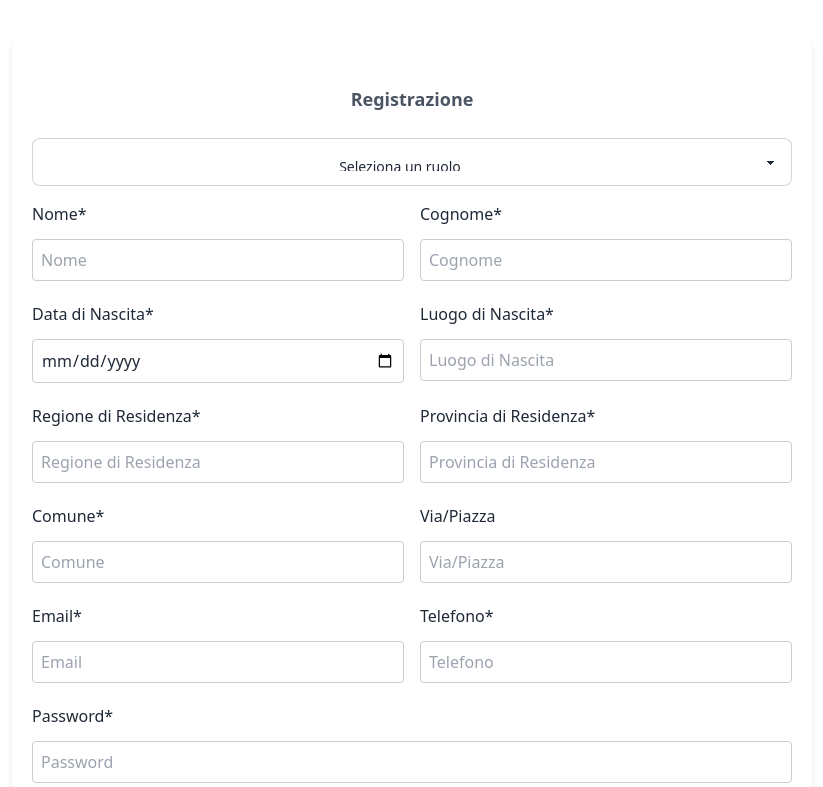
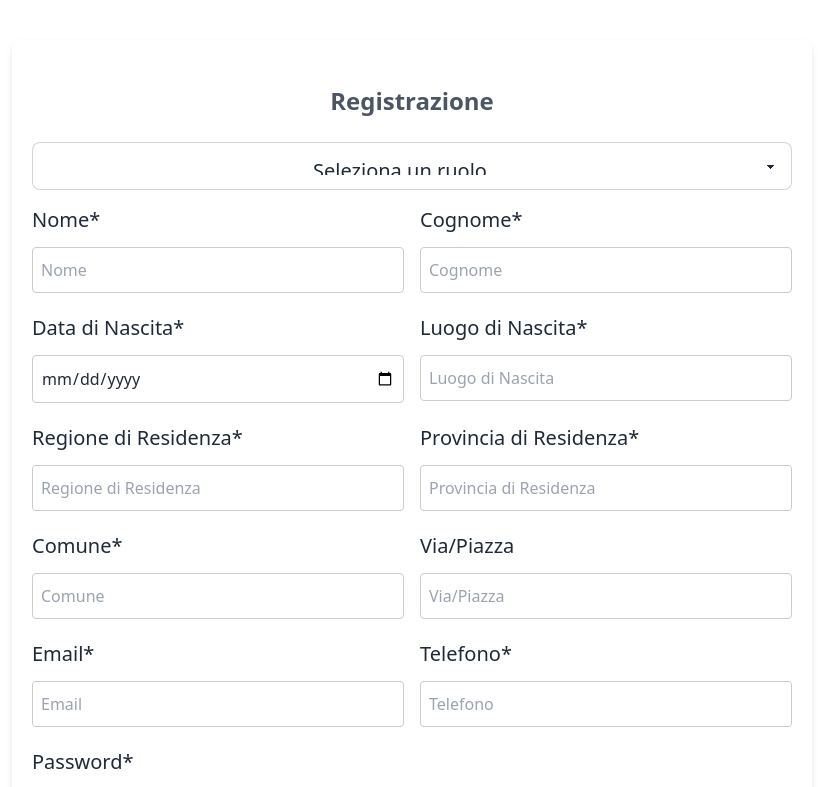
Before and after one commit to arash-96/farmacisti_finder, a React (Vite) app in the folder frontend/: page /register in a window 1280 px wide. Shown: the top 787 px of the page, without its empty margins (228-1051 px from the left). Built offline with nearby package versions, Linux system fonts and the light colour scheme; the HTML template or start-up script is replaced by a standard one.

Commit message:
changed font size

```diff
--- a/frontend/src/components/Forms.jsx
+++ b/frontend/src/components/Forms.jsx
@@ -128,13 +128,13 @@ function Form({ route, method }) {
   return (
     <form onSubmit={handleSubmit} className="form-container">
       <ToastContainer position="top-right" />
-      <h1 className="text-lg text-gray-600 text-center">Registrazione</h1>
+      <h1 className="text-2xl text-gray-600 text-center">Registrazione</h1>
       <div className="form-grid">
         <div className="form-row">
-          <div className="form-row  text-center w-full">
+          <div className="form-row text-center w-full">
             <div className="form-group">
               <select
-                className="select select-bordered w-full text-center"
+                className="select select-bordered w-full text-center text-xl"
                 onChange={(e) => {
                   setUserRole(e.target.value);
                 }}
@@ -151,9 +151,9 @@ function Form({ route, method }) {
         </div>
         <div className="form-row">
           <div className="form-group">
-            <label className="form-label">Nome*</label>
+            <label className="form-label text-xl">Nome*</label>
             <input
-              className="form-input"
+              className="form-input text-xl"
               type="text"
               value={name}
               onChange={(e) => setName(e.target.value)}
@@ -161,9 +161,9 @@ function Form({ route, method }) {
             />
           </div>
           <div className="form-group">
-            <label className="form-label">Cognome*</label>
+            <label className="form-label text-xl">Cognome*</label>
             <input
-              className="form-input"
+              className="form-input text-xl"
               type="text"
               value={surname}
               onChange={(e) => setSurname(e.target.value)}
@@ -173,18 +173,18 @@ function Form({ route, method }) {
         </div>
         <div className="form-row">
           <div className="form-group">
-            <label className="form-label">Data di Nascita*</label>
+            <label className="form-label text-xl">Data di Nascita*</label>
             <input
-              className="form-input"
+              className="form-input text-xl"
               type="date"
               value={dob}
               onChange={(e) => setDob(e.target.value)}
             />
           </div>
           <div className="form-group">
-            <label className="form-label">Luogo di Nascita*</label>
+            <label className="form-label text-xl">Luogo di Nascita*</label>
             <input
-              className="form-input"
+              className="form-input text-xl"
               type="text"
               value={placeOfBirth}
               onChange={(e) => setPlaceOfBirth(e.target.value)}
@@ -194,18 +194,20 @@ function Form({ route, method }) {
         </div>
         <div className="form-row">
           <div className="form-group">
-            <label className="form-label">Regione di Residenza*</label>
+            <label className="form-label text-xl">Regione di Residenza*</label>
             <input
-              className="form-input"
+              className="form-input text-xl"
               type="text"
               placeholder="Regione di Residenza"
               onChange={(e) => setRegione_residenza(e.target.value)}
             />
           </div>
           <div className="form-group">
-            <label className="form-label">Provincia di Residenza*</label>
+            <label className="form-label text-xl">
+              Provincia di Residenza*
+            </label>
             <input
-              className="form-input"
+              className="form-input text-xl"
               type="text"
               placeholder="Provincia di Residenza"
               onChange={(e) => setProvincia_residenza(e.target.value)}
@@ -214,18 +216,18 @@ function Form({ route, method }) {
         </div>
         <div className="form-row">
           <div className="form-group">
-            <label className="form-label">Comune*</label>
+            <label className="form-label text-xl">Comune*</label>
             <input
-              className="form-input"
+              className="form-input text-xl"
               type="text"
               placeholder="Comune"
               onChange={(e) => setComune(e.target.value)}
             />
           </div>
           <div className="form-group">
-            <label className="form-label">Via/Piazza</label>
+            <label className="form-label text-xl">Via/Piazza</label>
             <input
-              className="form-input"
+              className="form-input text-xl"
               type="text"
               placeholder="Via/Piazza"
               onChange={(e) => setVia(e.target.value)}
@@ -235,20 +237,22 @@ function Form({ route, method }) {
         {userRole === "farmacista" && (
           <div className="form-row">
             <div className="form-group">
-              <label className="block mb-2 form-label">
+              <label className="block mb-2 form-label text-xl">
                 N° Iscrizione Albo dei Farmacisti*
               </label>
               <input
-                className="form-input"
+                className="form-input text-xl"
                 type="text"
                 placeholder="N° Iscrizione"
                 onChange={(e) => setNumero_iscrizione_albo(e.target.value)}
               />
             </div>
             <div className="form-group">
-              <label className="block mb-2 form-label">Titolo di studio</label>
+              <label className="block mb-2 form-label text-xl">
+                Titolo di studio
+              </label>
               <input
-                className="form-input"
+                className="form-input text-xl"
                 type="text"
                 placeholder="Titolo di studio"
                 onChange={(e) => setTitolo(e.target.value)}
@@ -259,20 +263,22 @@ function Form({ route, method }) {
         {userRole === "titolare" && (
           <div className="form-row">
             <div className="form-group">
-              <label className="form-label">Denominazione Farmacia*</label>
+              <label className="form-label text-xl">
+                Denominazione Farmacia*
+              </label>
               <input
-                className="form-input"
+                className="form-input text-xl"
                 type="text"
                 placeholder="Denominazione Farmacia"
                 onChange={(e) => setDenominazione_farmacia(e.target.value)}
               />
             </div>
             <div className="form-group">
-              <label className="form-label">Partita IVA*</label>
+              <label className="form-label text-xl">Partita IVA*</label>
               <input
-                className="form-input"
+                className="form-input text-xl"
                 type="text"
-                placeholder="Parita Iva"
+                placeholder="Partita Iva"
                 onChange={(e) => setPartita_iva(e.target.value)}
               />
             </div>
@@ -281,9 +287,9 @@ function Form({ route, method }) {
 
         <div className="form-row">
           <div className="form-group">
-            <label className="form-label">Email*</label>
+            <label className="form-label text-xl">Email*</label>
             <input
-              className="form-input"
+              className="form-input text-xl"
               type="text"
               value={username}
               onChange={(e) => setUsername(e.target.value)}
@@ -291,9 +297,9 @@ function Form({ route, method }) {
             />
           </div>
           <div className="form-group">
-            <label className="form-label">Telefono*</label>
+            <label className="form-label text-xl">Telefono*</label>
             <input
-              className="form-input"
+              className="form-input text-xl"
               type="text"
               value={telephone}
               onChange={(e) => setTelephone(e.target.value)}
@@ -303,9 +309,9 @@ function Form({ route, method }) {
         </div>
         <div className="form-row">
           <div className="form-group">
-            <label className="form-label">Password*</label>
+            <label className="form-label text-xl">Password*</label>
             <input
-              className="form-input"
+              className="form-input text-xl"
               type="password"
               value={password}
               onChange={(e) => setPassword(e.target.value)}
@@ -315,9 +321,9 @@ function Form({ route, method }) {
         </div>
         <div className="form-row">
           <div className="form-group">
-            <label className="form-label">Conferma Password*</label>
+            <label className="form-label text-xl">Conferma Password*</label>
             <input
-              className="form-input"
+              className="form-input text-xl"
               type="password"
               value={confirmPassword}
               onChange={(e) => setConfirmedPassword(e.target.value)}
@@ -329,7 +335,7 @@ function Form({ route, method }) {
       {loading && <Loading />}
       <div className="button-container">
         <button
-          className="w-full p-3 bg-blue-600 text-white rounded-md hover:bg-blue-700 transition duration-200 ease-in-out"
+          className="w-full p-3 bg-blue-600 text-white rounded-md hover:bg-blue-700 transition duration-200 ease-in-out text-xl"
           type="submit"
         >
           Registrati
--- a/frontend/src/components/LoginWithEmailForm.jsx
+++ b/frontend/src/components/LoginWithEmailForm.jsx
@@ -48,17 +48,17 @@ function Form({ route, method }) {
         className="flex flex-col items-center justify-center mt-10 mx-auto p-8 max-w-xl rounded-xl shadow-2xl bg-white"
       >
         <div className="flex items-center justify-between mb-6">
-          <h1 className="text-2xl text-gray-800 text-center font-semibold">
+          <h1 className="text-3xl text-gray-800 text-center font-semibold">
             Login
           </h1>
         </div>
 
         <div className="w-full mb-4">
-          <label className="block mb-2 text-sm text-gray-700 font-medium">
+          <label className="block mb-2 text-lg text-gray-700 font-medium">
             Email
           </label>
           <input
-            className="w-full p-3 border border-gray-300 rounded-md focus:outline-none focus:ring-2 focus:ring-blue-500 focus:border-blue-500 text-sm"
+            className="w-full p-3 border border-gray-300 rounded-md focus:outline-none focus:ring-2 focus:ring-blue-500 focus:border-blue-500 text-lg"
             type="text"
             value={username}
             onChange={(e) => setUsername(e.target.value)}
@@ -67,11 +67,11 @@ function Form({ route, method }) {
         </div>
 
         <div className="w-full mb-6">
-          <label className="block mb-2 text-sm text-gray-700 font-medium">
+          <label className="block mb-2 text-lg text-gray-700 font-lg">
             Password
           </label>
           <input
-            className="w-full p-3 border border-gray-300 rounded-md focus:outline-none focus:ring-2 focus:ring-blue-500 focus:border-blue-500 text-sm"
+            className="w-full p-3 border border-gray-300 rounded-md focus:outline-none focus:ring-2 focus:ring-blue-500 focus:border-blue-500 text-lg"
             type="password"
             value={password}
             onChange={(e) => setPassword(e.target.value)}
@@ -87,7 +87,7 @@ function Form({ route, method }) {
         >
           {method === "login" ? "Login" : "Register"}
         </button>
-        <p className="mt-4 text-lg text-gray-600">
+        <p className="mt-4 text-xl text-gray-600">
           Non hai un account?{" "}
           <Link to="/register" className="text-blue-600 hover:underline">
             Registrati
```
